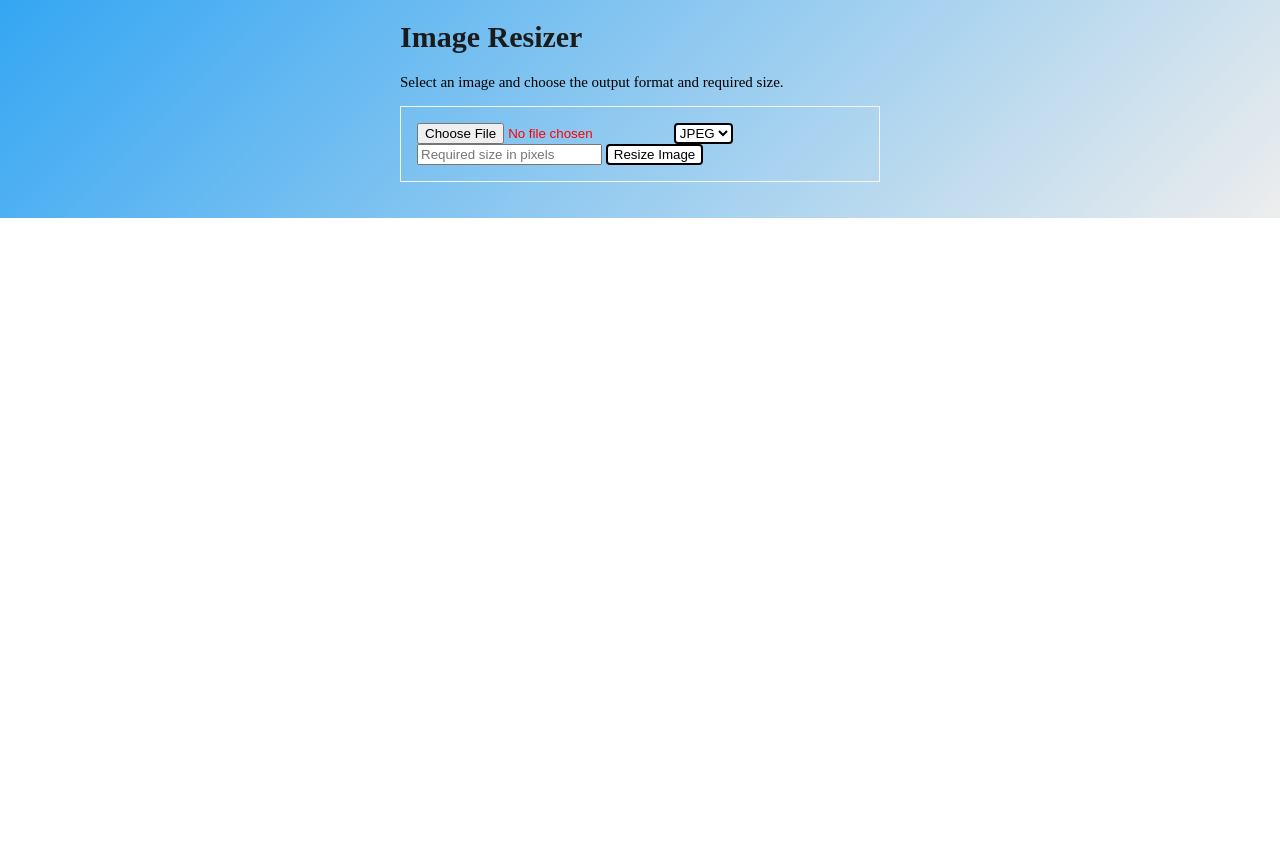
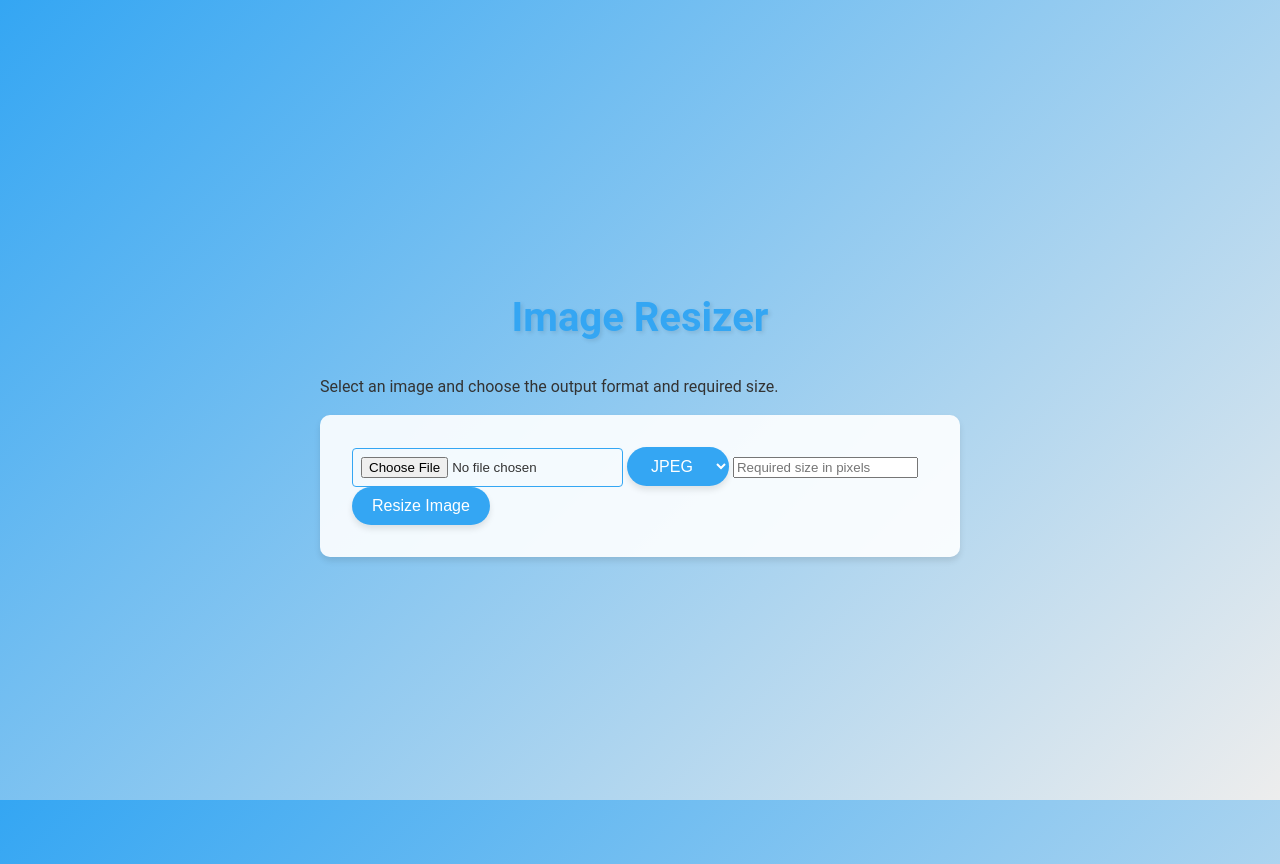
Before and after one commit to siddhant7701/Resize_pic_chrome_extension, a browser extension: page index.html in a window 1280 px wide. Before the commit the page ends 800 px from the top, so only its background shows below. Drawn offline with Linux system fonts and the light colour scheme.

Commit message:
Update style.css

```diff
--- a/style.css
+++ b/style.css
@@ -1,54 +1,122 @@
+:root {
+  --primary-color: #34a6f3;
+  --secondary-color: #ededed;
+  --text-color: #333;
+  --background-color: #f9f9f9;
+  --accent-color: #ff6b6b;
+  --shadow: 0 4px 6px rgba(0, 0, 0, 0.1);
+}
+
 body {
-    font-size: 15px;
-    background-color: aliceblue;
-    padding: 0 1rem;
-    max-width: 30rem;
+  font-family: 'Roboto', sans-serif;
+  font-size: 16px;
+  line-height: 1.6;
+  color: var(--text-color);
+  background: linear-gradient(135deg, var(--primary-color), var(--secondary-color));
+  background-attachment: fixed;
+  padding: 2rem 1rem;
+  max-width: 40rem;
   margin: 0 auto;
-    background: linear-gradient(135deg, #34a6f3, #ededed);
-    background-repeat: no-repeat;
-    background-size: 100% 100%;
+  min-height: 100vh;
+  display: flex;
+  flex-direction: column;
+  justify-content: center;
 }
 
 form {
-    border: 1px solid #f5f5f5;
-    padding: 1rem;
-    color: rgb(255, 0, 0);
+  background-color: rgba(255, 255, 255, 0.9);
+  border-radius: 10px;
+  padding: 2rem;
+  box-shadow: var(--shadow);
+  transition: transform 0.3s ease;
+}
+
+form:hover {
+  transform: translateY(-5px);
 }
 
 h1 {
-    color: #1b1b1b;
+  color: var(--primary-color);
+  text-align: center;
+  margin-bottom: 1.5rem;
+  font-size: 2.5rem;
+  text-shadow: 2px 2px 4px rgba(0, 0, 0, 0.1);
 }
 
 img {
-    margin: 1rem 0;
+  display: block;
+  margin: 1.5rem auto;
+  max-width: 100%;
+  border-radius: 8px;
+  box-shadow: var(--shadow);
+  transition: transform 0.3s ease;
+}
+
+img:hover {
+  transform: scale(1.05);
 }
 
 #ip {
   cursor: pointer;
+  padding: 0.5rem;
+  border: 1px solid var(--primary-color);
+  border-radius: 4px;
+  transition: all 0.3s ease;
+}
+
+#ip:hover, #ip:focus {
+  outline: none;
+  box-shadow: 0 0 0 2px var(--primary-color);
 }
 
 #download-link {
   display: inline-block;
-    padding: 5px;
-    max-width: fit-content;
+  padding: 10px 20px;
   text-decoration: none;
-    background-color: #f2f2f2;
-    border: 2px solid #ccc;
-    text-decoration: none;
-    color: #333;
-    border-radius: 5px;
+  background-color: var(--primary-color);
+  color: white;
+  border-radius: 25px;
+  transition: all 0.3s ease;
+  box-shadow: var(--shadow);
 }
 
 #download-link:hover {
-    background-color: #007bff;
-    color: #ffffff;
-    transform: scaleX(1);
+  background-color: var(--accent-color);
+  transform: translateY(-2px);
+  box-shadow: 0 6px 12px rgba(0, 0, 0, 0.15);
 }
 
 .button {
   cursor: pointer;
-    background-color: #fff;
+  background-color: var(--primary-color);
+  color: white;
   text-align: center;
-    border: 2px solid;
-    border-radius: 4px;
+  border: none;
+  border-radius: 25px;
+  padding: 10px 20px;
+  font-size: 1rem;
+  transition: all 0.3s ease;
+  box-shadow: var(--shadow);
 }
+
+.button:hover {
+  background-color: var(--accent-color);
+  transform: translateY(-2px);
+  box-shadow: 0 6px 12px rgba(0, 0, 0, 0.15);
+}
+
+@keyframes fadeIn {
+  from { opacity: 0; transform: translateY(20px); }
+  to { opacity: 1; transform: translateY(0); }
+}
+
+form, h1, img, #download-link, .button {
+  animation: fadeIn 0.5s ease-out forwards;
+}
+
+/* Staggered animation for multiple elements */
+form { animation-delay: 0.1s; }
+h1 { animation-delay: 0.2s; }
+img { animation-delay: 0.3s; }
+#download-link { animation-delay: 0.4s; }
+.button { animation-delay: 0.5s; }
```
Lines whose indentation alone changed are shown as unchanged.
